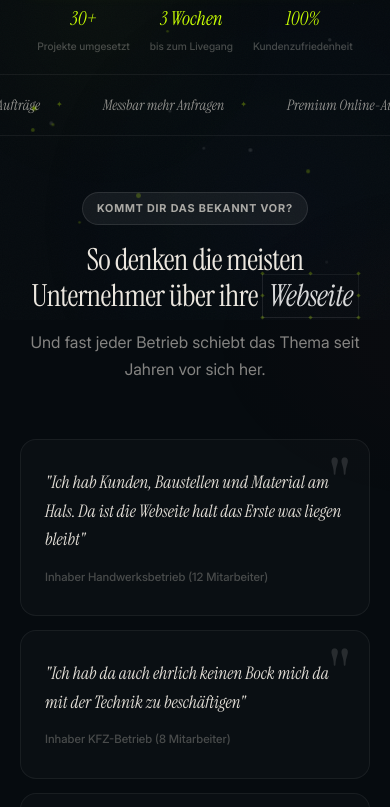
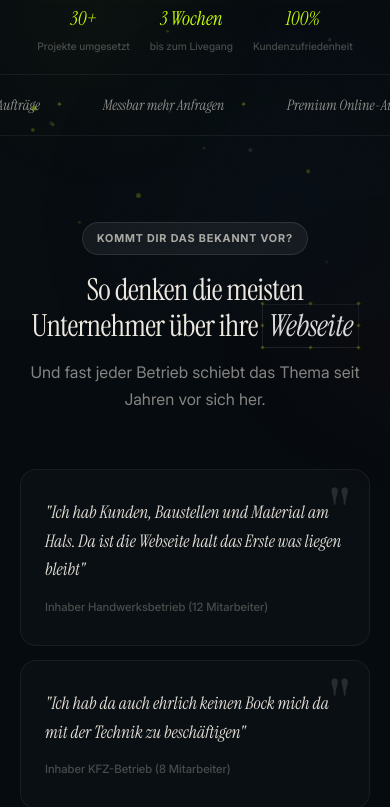
Before and after one commit to RLDKDR/anfrageseite, a plain HTML site: page index.html in a window 390 px wide. Shown: the part 524-1331 px from the top of the page. Drawn offline with Linux system fonts and the light colour scheme; animation ran at ten frames a second.

Commit message:
Update index.html

```diff
--- a/index.html
+++ b/index.html
@@ -508,7 +508,7 @@ footer{padding:40px 0;border-top:1px solid var(--bd)}
 .hero{min-height:auto;padding-top:24px;padding-bottom:20px}
 .hproof{margin-top:16px}
 .marquee{margin-top:18px;margin-bottom:6px}
-.realtalk{padding-top:50px}
+.realtalk{padding-top:80px}
 .mt{display:block}.nlinks{display:none!important}.mob-menu{display:flex;position:fixed;top:0;left:0;width:100%;height:100%;background:#060b0f;flex-direction:column;align-items:center;justify-content:flex-start;padding:100px 40px 60px;gap:24px;z-index:99999;opacity:0;visibility:hidden;pointer-events:none;transition:opacity .3s ease,visibility .3s ease}.mob-menu.open{opacity:1;visibility:visible;pointer-events:auto}.mob-menu a{font-size:1.2rem;font-weight:500;color:var(--tx);text-decoration:none;opacity:0;transform:translateY(10px);transition:opacity .3s ease,transform .3s ease}.mob-menu.open a{opacity:1;transform:translateY(0)}.mob-menu.open a:nth-child(1){transition-delay:.05s}.mob-menu.open a:nth-child(2){transition-delay:.1s}.mob-menu.open a:nth-child(3){transition-delay:.15s}.mob-menu.open a:nth-child(4){transition-delay:.2s}.mob-menu.open a:nth-child(5){transition-delay:.25s}.mob-menu .ncta{font-size:1rem!important;padding:16px 36px!important;margin-top:8px}
 section{padding:80px 0}.c{padding:0 20px}.ni{padding:14px 20px;width:100%;max-width:100%}
 nav.scrolled{padding:0}
```
